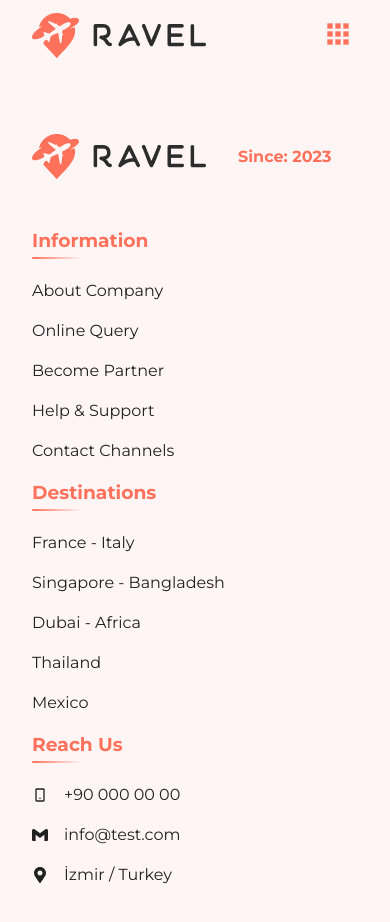
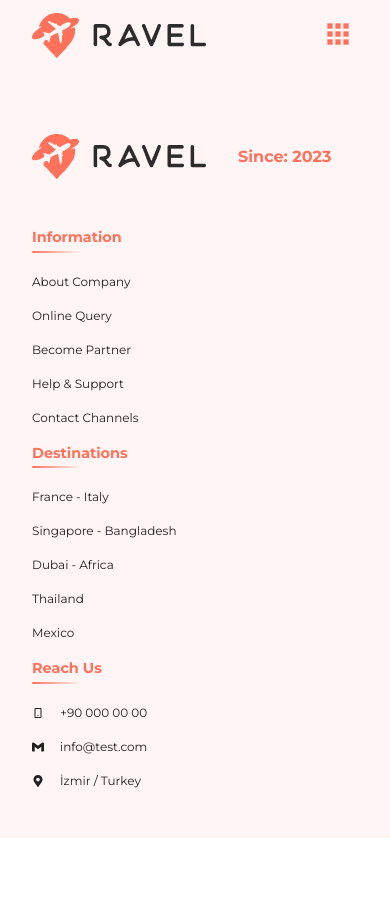
Before and after one commit to OzgeCetin43/travel-agency-website-code, a React (Create React App) app: page / in a window 390 px wide. Shown: the top 922 px of the page. After the commit the page ends 844 px from the top, so only its background shows below. Built offline with nearby package versions, Linux system fonts and the light colour scheme.

Commit message:
about pages changed

```diff
--- a/src/components/Footer/Footer.css
+++ b/src/components/Footer/Footer.css
@@ -88,4 +88,12 @@
     top: -8px;
     margin-left: 2rem;
   }
+
+  .footer-item-title {
+    font-size: 0.9rem;
+  }
+
+  .footer-item-description {
+    font-size: 0.75rem;
+  }
 }
```
